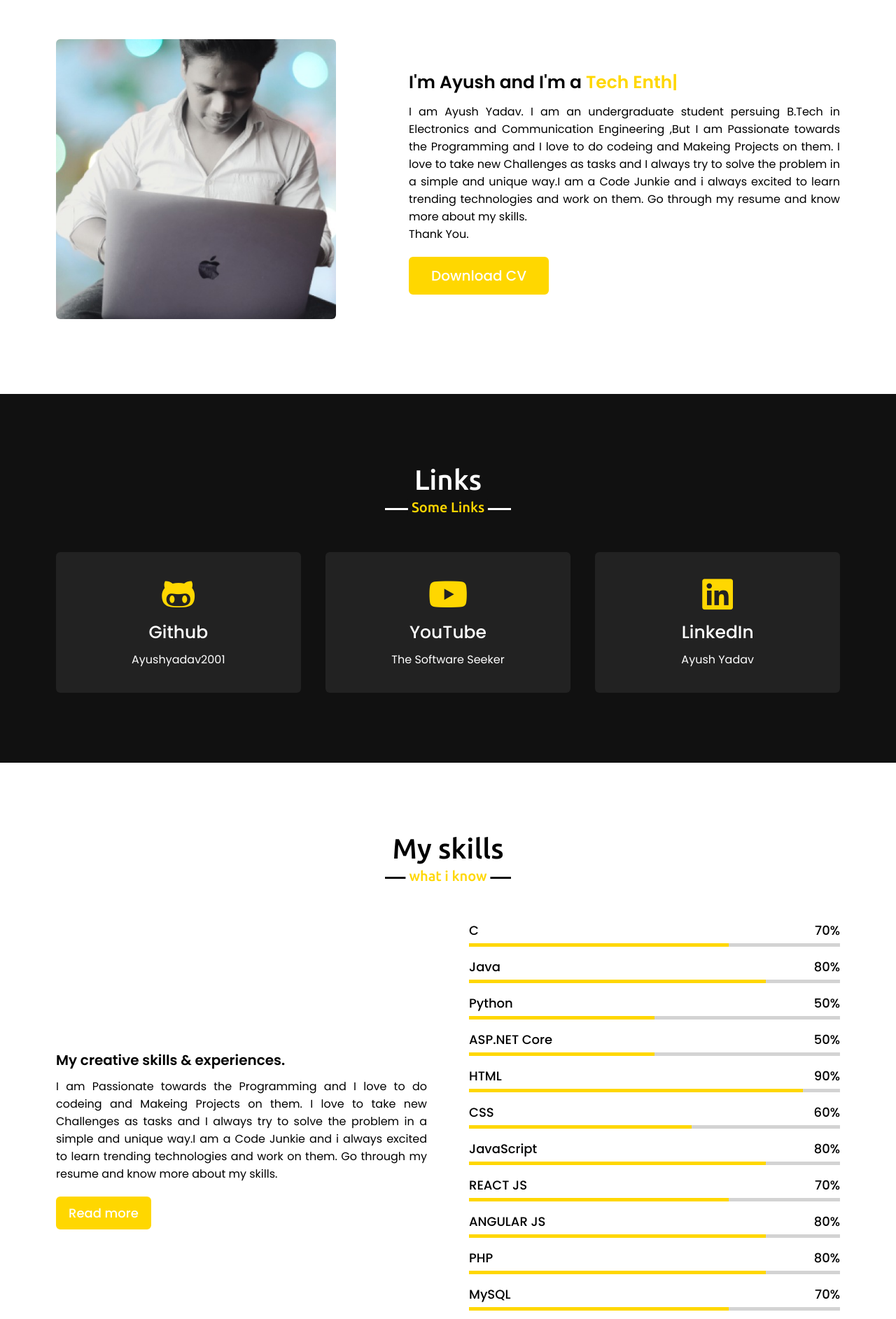
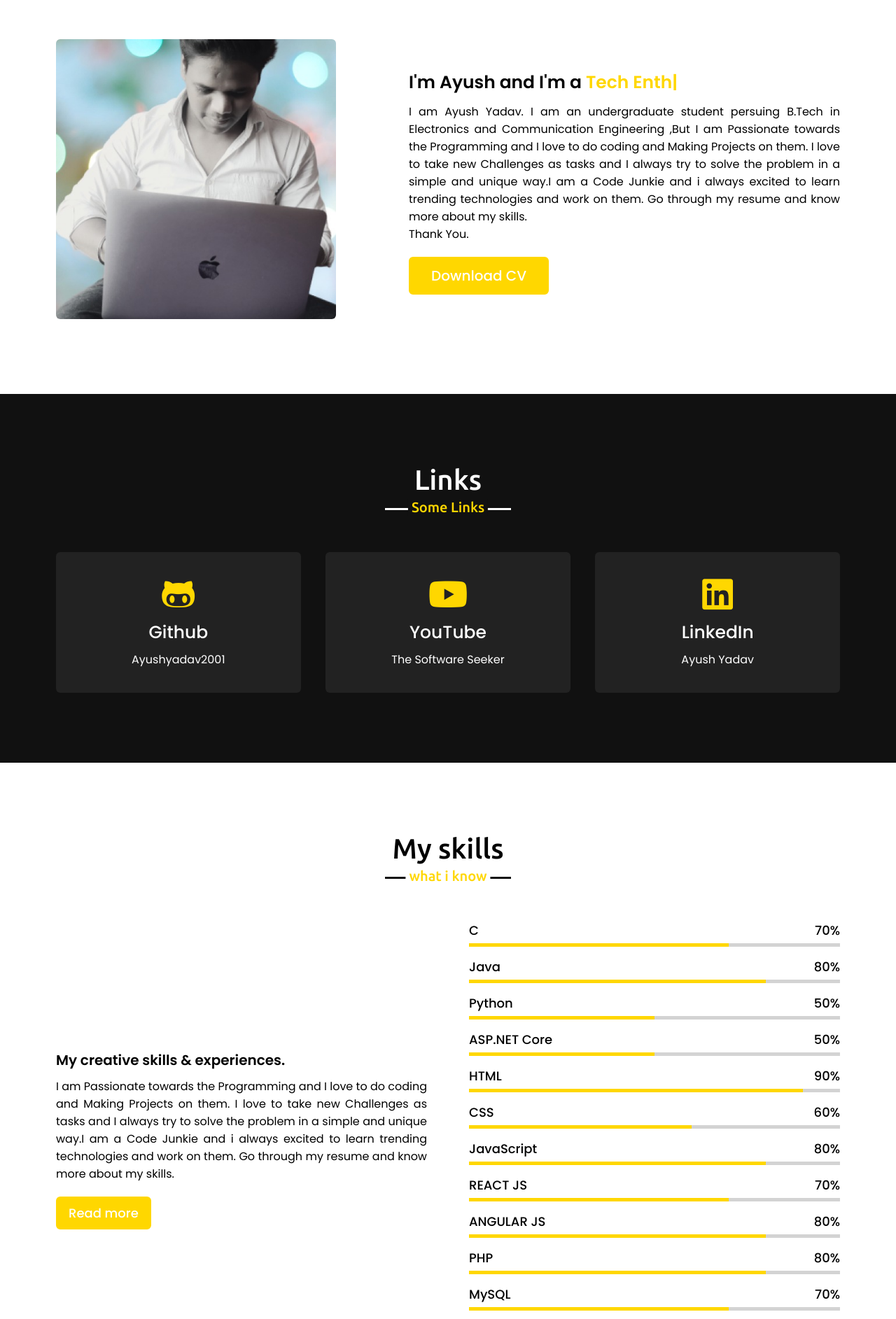
Before and after one commit to ayushyadav2001/Portfolio-site-, a plain HTML site: page index.html in a window 1280 px wide. Shown: the part 970-2855 px from the top of the page at 70% size. Drawn offline with nearby package versions, Linux system fonts and the light colour scheme.

Commit message:
Update index.html

```diff
--- a/index.html
+++ b/index.html
@@ -1,5 +1,4 @@
 <!DOCTYPE html>
-<!-- Created By CodingNepal -->
 <html lang="en">
 <head>
     <meta charset="UTF-8">
@@ -59,7 +58,7 @@
                 </div>
                 <div class="column right">
                     <div class="text">I'm Ayush and I'm a <span class="typing-2"></span></div>
-                    <p> I am Ayush Yadav. I am an undergraduate student persuing B.Tech in Electronics and Communication Engineering ,But I am Passionate towards the Programming and I love to do codeing and Makeing Projects on them. I love to take new Challenges as tasks and I always try to solve the problem in a simple and unique way.I am a Code Junkie and i always excited to learn trending technologies and work on them. Go through my resume and know more about my skills.</p>
+                    <p> I am Ayush Yadav. I am an undergraduate student persuing B.Tech in Electronics and Communication Engineering ,But I am Passionate towards the Programming and I love to do coding and Making Projects on them. I love to take new Challenges as tasks and I always try to solve the problem in a simple and unique way.I am a Code Junkie and i always excited to learn trending technologies and work on them. Go through my resume and know more about my skills.</p>
                     <p>Thank You.</p>
                     <a href="https://drive.google.com/file/d/1HEUX6Q0_7qOh8shVHFNzkDlnMtApdEOF/view?usp=sharing">Download CV</a>
                 </div>
@@ -114,7 +113,7 @@
             <div class="skills-content">
                 <div class="column left">
                     <div class="text">My creative skills & experiences.</div>
-                    <p>I am Passionate towards the Programming and I love to do codeing and Makeing Projects on them. I love to take new Challenges as tasks and I always try to solve the problem in a simple and unique way.I am a Code Junkie and i always excited to learn trending technologies and work on them. Go through my resume and know more about my skills.</p>
+                    <p>I am Passionate towards the Programming and I love to do coding and Making Projects on them. I love to take new Challenges as tasks and I always try to solve the problem in a simple and unique way.I am a Code Junkie and i always excited to learn trending technologies and work on them. Go through my resume and know more about my skills.</p>
                     <a href="https://www.linkedin.com/in/ayush-yadav-7a48831aa">Read more</a>
                 </div>
                 <div class="column right">
```
